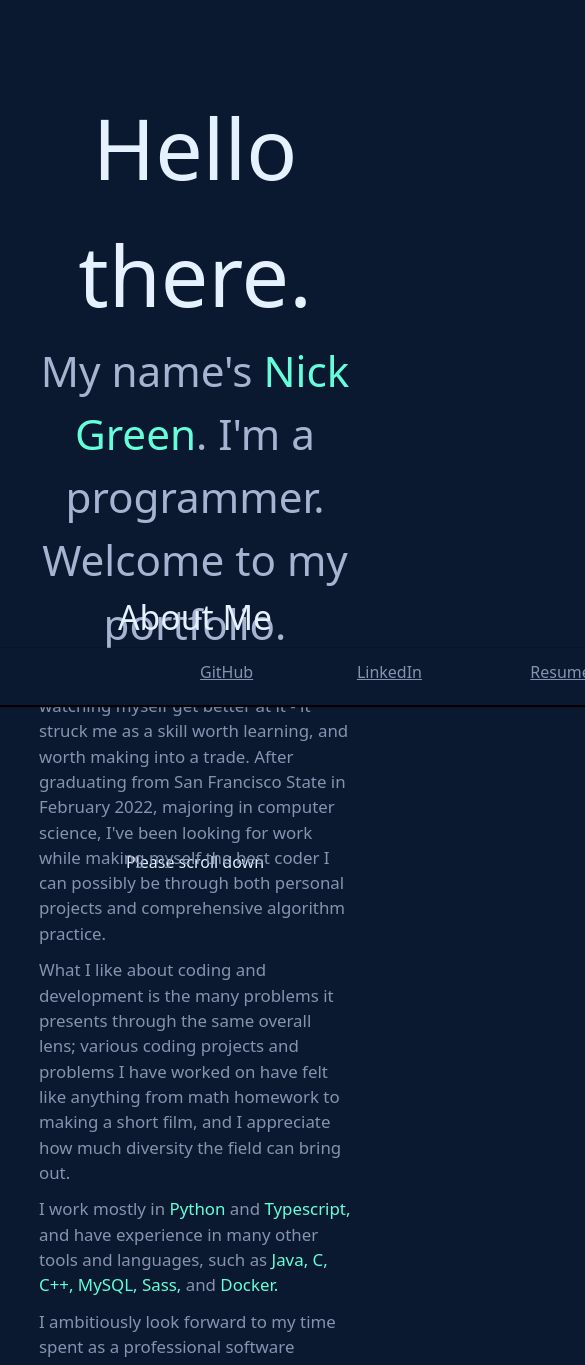
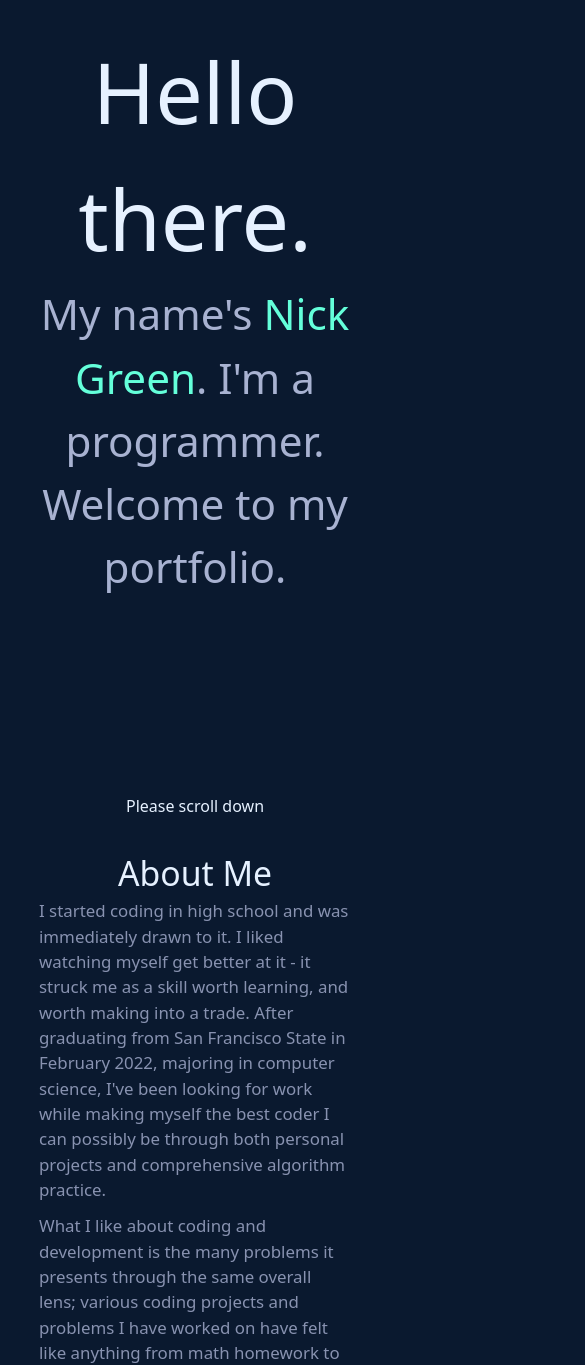
Before and after one commit to NickGreenSF/nickgreensfhome, a React (Create React App) app: page / in a window 390 px wide. Shown: the part 196-1561 px from the top of the page, 585 px wide, since content can reach past the window. Built offline with nearby package versions, Linux system fonts and the light colour scheme; what react-animations would draw is missing.

Commit message:
edit for mobile responsiveness

```diff
--- a/src/App.tsx
+++ b/src/App.tsx
@@ -101,8 +101,15 @@ const LeftSidebar = styled.div`
   animation: 2s ${fadeInAni};
   box-shadow: 1px 1px 1px 1px black;
   @media screen and (max-width: 1000px){
-    transform: rotate(0turn);
+    display: none;
   }
+`
+
+const SidebarSub = styled.div`
+  @media screen and (min-width: 1000px){
+    display: none;
+  }
+  text-align: center;
 `
 
 const RightSidebar = styled.div`
@@ -148,7 +155,7 @@ const LeftSidebarSpacer = styled.div`
   width: ${height}px;
   background-color: ${navy};
   @media screen and (max-width: 1000px){
-    transform: rotate(0turn);
+    display: none;
   }
 `
 
@@ -354,13 +361,13 @@ export default function App() {
       <LeftSidebar style={navbarDisp ? {} : {display: "none"}}>
         <LeftText href='https://github.com/NickGreenSF' target="_blank" style={{right: height * .7}}>GitHub</LeftText>
         <LeftText href='https://www.linkedin.com/in/nicholas-green-7475a920a/' target="_blank" style={{right: height * .5}}>LinkedIn</LeftText>
-        <LeftText style={{right: height * .3}}>Resume</LeftText>
+        <LeftText href='https://drive.google.com/file/d/1KWzkqPvspUXD7olK8cfC88-L6VbKyYvE/view?usp=sharing' target='_blank' style={{right: height * .3}}>Resume</LeftText>
       </LeftSidebar>
       <RightSidebar style={navbarDisp ? {} : {display: "none"}}>
         <RightText style={{right: height * .4}}>nicholasgreensf@gmail.com</RightText>
       </RightSidebar>
       <RightSidebarSpacer style={navbarDisp ? {display: "none"} : {}}></RightSidebarSpacer>
-      <Screen style={{height: height * (12/15)}}>
+      <Screen style={{minHeight: height * (12/15), marginBottom: height/15}}>
         <Hi>
           Hello there.
         </Hi>
@@ -581,6 +588,11 @@ export default function App() {
             </ImageHolder>
           </div>
         </AdaptedGrid>
+        <SidebarSub>
+          <SiteLink href='https://github.com/NickGreenSF' target="_blank">GitHub </SiteLink>
+          <SiteLink href='https://www.linkedin.com/in/nicholas-green-7475a920a/' target="_blank">LinkedIn </SiteLink>
+          <SiteLink href='https://drive.google.com/file/d/1KWzkqPvspUXD7olK8cfC88-L6VbKyYvE/view?usp=sharing' target="_blank">Resume</SiteLink>
+        </SidebarSub>
         <DescText style={{textAlign: "center"}}>Color and theming inspiration from <SiteLink href='https://brittanychiang.com/' target='_blank'>Brittany Chiang</SiteLink></DescText>
         <DescText style={{textAlign: "center", marginBottom: height/10}}>Find me at <Green>nicholasgreensf@gmail.com</Green></DescText>
       </AniScreen>
```
